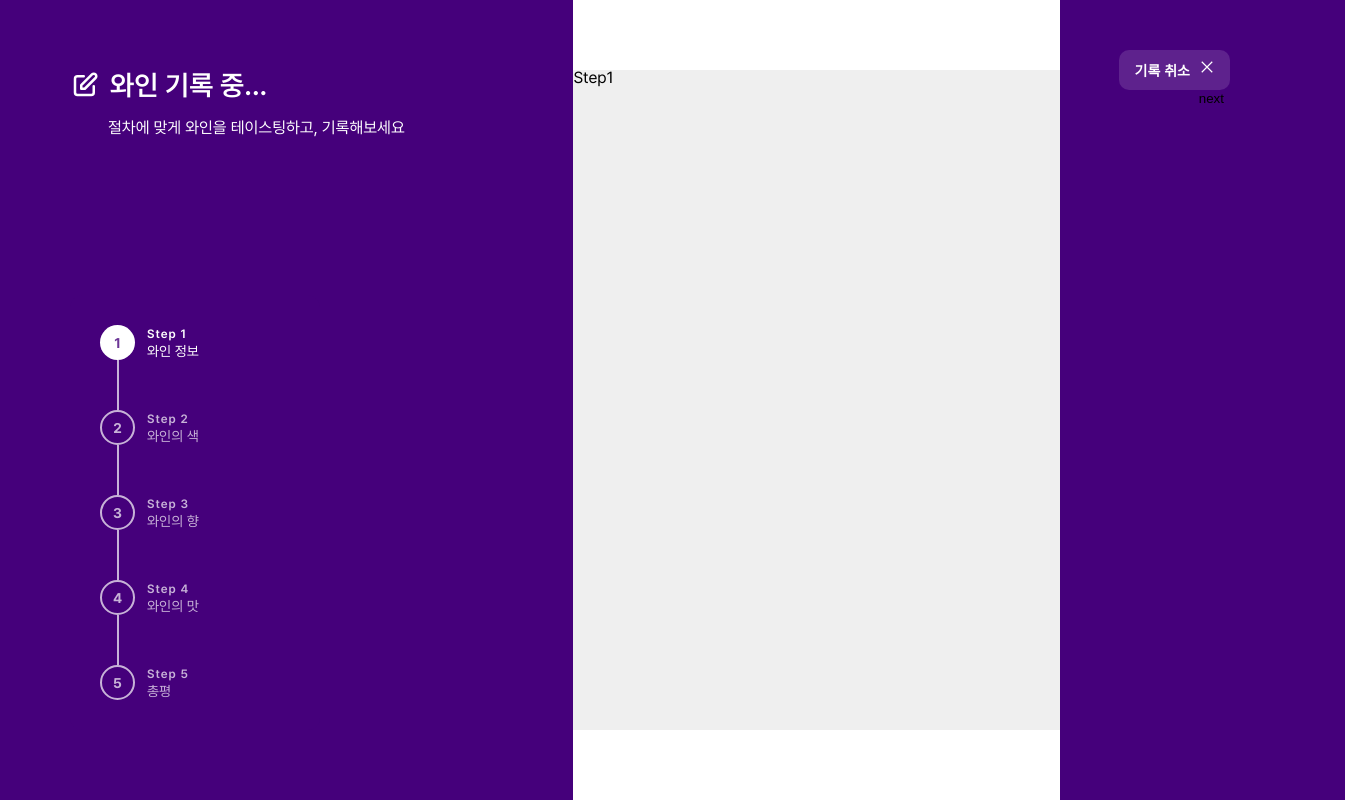
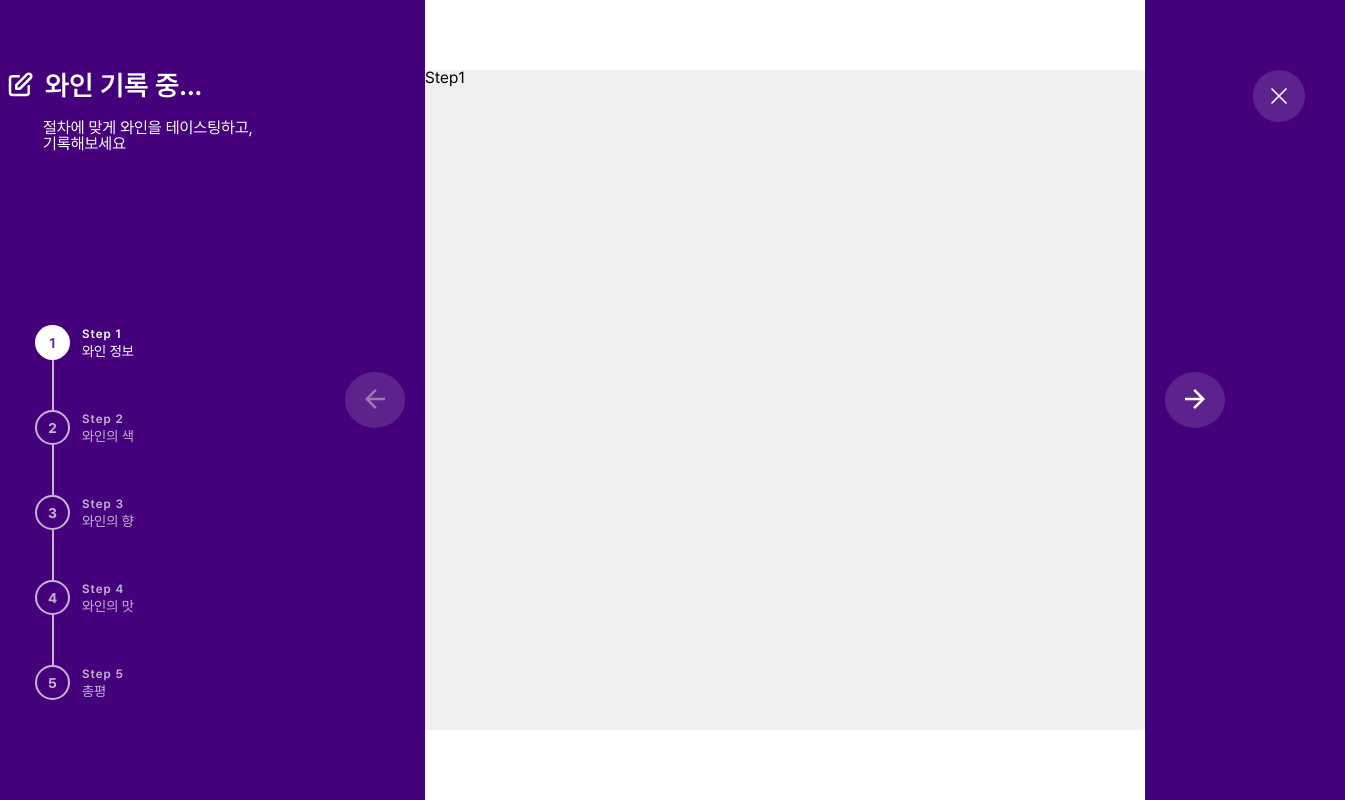
Before and after one commit to JIMIN1020/wine-note, a React (Create React App) app in the folder client/: page /review in a window 1280 px wide. Shown: the whole page, 1345 px wide, since content can reach past the window. Built offline with nearby package versions, Linux system fonts and the light colour scheme.

Commit message:
[Style]: carousel 버튼 디자인

```diff
--- a/client/src/components/review/ButtonBar.tsx
+++ b/client/src/components/review/ButtonBar.tsx
@@ -2,17 +2,12 @@ import React from 'react';
 import styled from 'styled-components';
 import { GrClose } from 'react-icons/gr';
 
-type ButtonBarProps = {
-  setStep: React.Dispatch<React.SetStateAction<number>>;
-};
-
-const ButtonBar = ({ setStep }: ButtonBarProps) => {
+const ButtonBar = () => {
   return (
     <Container>
       <CancelBtn>
-        기록 취소 <GrClose />
+        <GrClose />
       </CancelBtn>
-      <button onClick={() => setStep((prev) => prev + 1)}>next</button>
     </Container>
   );
 };
@@ -22,26 +17,36 @@ export default ButtonBar;
 const Container = styled.div`
   height: 100%;
   width: 100%;
-  max-width: 220px;
+  max-width: 160px;
   display: flex;
   flex-direction: column;
-  align-items: flex-end;
-  padding: 50px;
+  justify-content: center;
+  gap: 20px;
+  padding: 70px 50px;
+  position: relative;
 `;
 
 const CancelBtn = styled.button`
-  padding: 10px 16px;
+  padding: 16px;
   font-weight: 600;
   font-size: ${({ theme }) => theme.fontSize.base};
   color: ${({ theme }) => theme.colors.font_white};
   cursor: pointer;
-  border-radius: 10px;
+  border-radius: 50%;
   background-color: #ffffff22;
+  position: absolute;
+  top: 70px;
+  right: 40px;
 
   display: flex;
   gap: 10px;
   transition: all 0.1s ease-in-out;
 
+  & svg {
+    width: 20px;
+    height: 20px;
+  }
+
   &:hover {
     background-color: #ffffff2d;
   }
--- a/client/src/components/review/ReviewBox.tsx
+++ b/client/src/components/review/ReviewBox.tsx
@@ -5,14 +5,25 @@ import Step2 from './steps/Step2';
 import Step3 from './steps/Step3';
 import Step4 from './steps/Step4';
 import Step5 from './steps/Step5';
+import { IoMdArrowForward, IoMdArrowBack } from 'react-icons/io';
 
 type ReviewBoxProps = {
   step: number;
+  setStep: React.Dispatch<React.SetStateAction<number>>;
 };
 
-const ReviewBox = ({ step }: ReviewBoxProps) => {
+const ReviewBox = ({ step, setStep }: ReviewBoxProps) => {
   return (
     <Container>
+      <ButtonBox>
+        <StyledButton
+          onClick={() => setStep((prev) => prev - 1)}
+          disabled={step === 1}
+        >
+          <IoMdArrowBack />
+        </StyledButton>
+      </ButtonBox>
+      <Form>
         <Wrapper $step={step}>
           <Step1 />
           <Step2 />
@@ -20,6 +31,15 @@ const ReviewBox = ({ step }: ReviewBoxProps) => {
           <Step4 />
           <Step5 />
         </Wrapper>
+      </Form>
+      <ButtonBox>
+        <StyledButton
+          onClick={() => setStep((prev) => prev + 1)}
+          disabled={step === 5}
+        >
+          <IoMdArrowForward />
+        </StyledButton>
+      </ButtonBox>
     </Container>
   );
 };
@@ -27,6 +47,11 @@ const ReviewBox = ({ step }: ReviewBoxProps) => {
 export default ReviewBox;
 
 const Container = styled.div`
+  display: flex;
+  width: fit-content;
+`;
+
+const Form = styled.div`
   width: 100%;
   max-width: 720px;
   height: 100%;
@@ -43,3 +68,30 @@ const Wrapper = styled.div<{ $step: number }>`
   transform: translate(${({ $step }) => `-${($step - 1) * 720}px`});
   transition: all 0.3s ease-in-out;
 `;
+
+const ButtonBox = styled.div`
+  height: 100%;
+  display: flex;
+  align-items: center;
+  padding: 0 20px;
+`;
+
+const StyledButton = styled.button<{ disabled: boolean }>`
+  width: 48px;
+  height: 54px;
+  cursor: ${({ disabled }) => (disabled ? 'default' : 'pointer')};
+  border-radius: 50%;
+  background-color: #ffffff22;
+
+  & svg {
+    width: 30px;
+    height: 30px;
+    color: ${({ theme, disabled }) =>
+      disabled ? '#ffffff64' : theme.colors.font_white};
+  }
+
+  &:hover {
+    background-color: ${({ disabled }) =>
+      disabled ? '#ffffff22' : '#ffffff2d'};
+  }
+`;
--- a/client/src/pages/ReviewPage.tsx
+++ b/client/src/pages/ReviewPage.tsx
@@ -9,8 +9,8 @@ const ReviewPage = () => {
   return (
     <Container>
       <SideBar step={step} />
-      <ReviewBox step={step} />
-      <ButtonBar setStep={setStep} />
+      <ReviewBox step={step} setStep={setStep} />
+      <ButtonBar />
     </Container>
   );
 };
```
Lines whose indentation alone changed are shown as unchanged.
